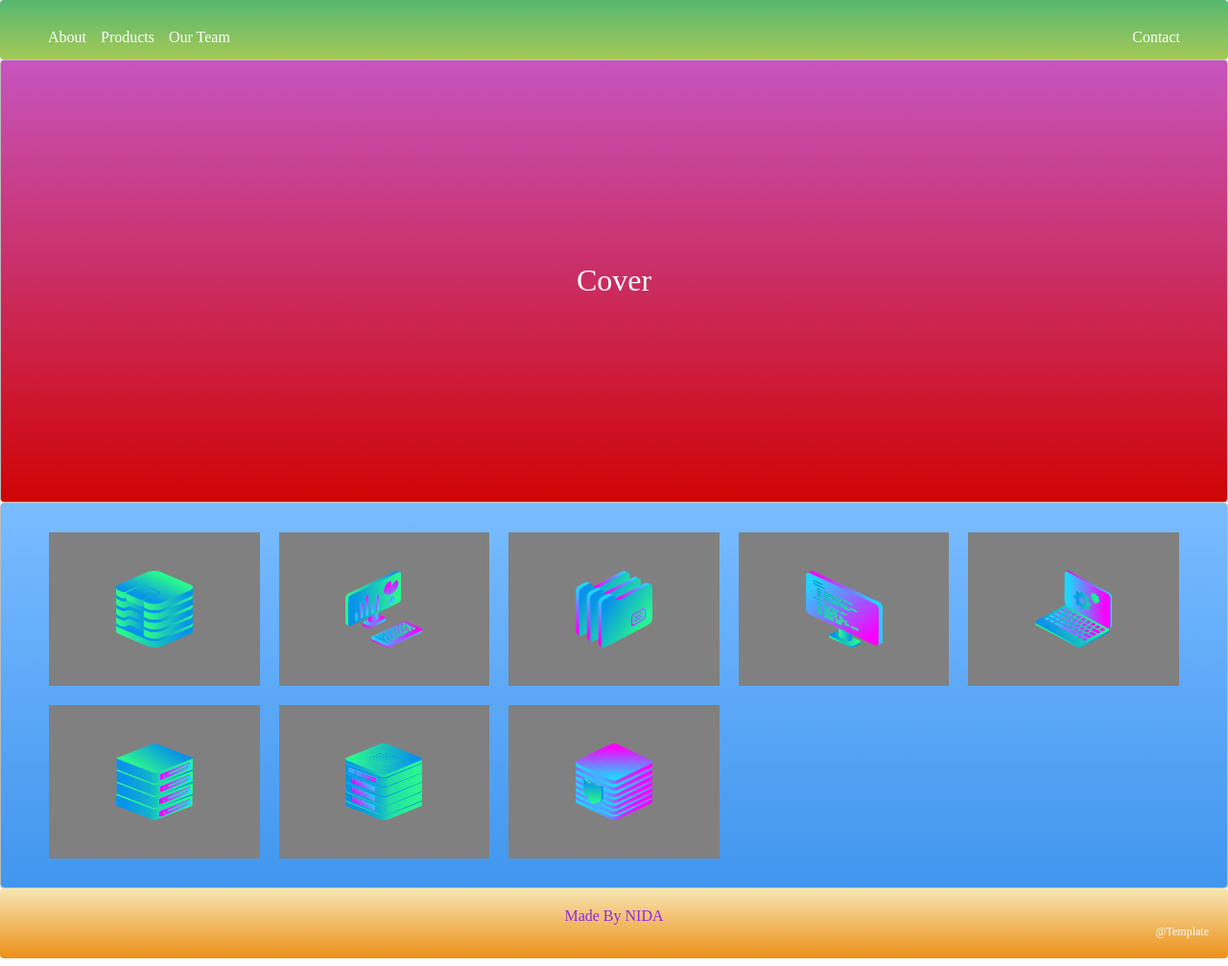
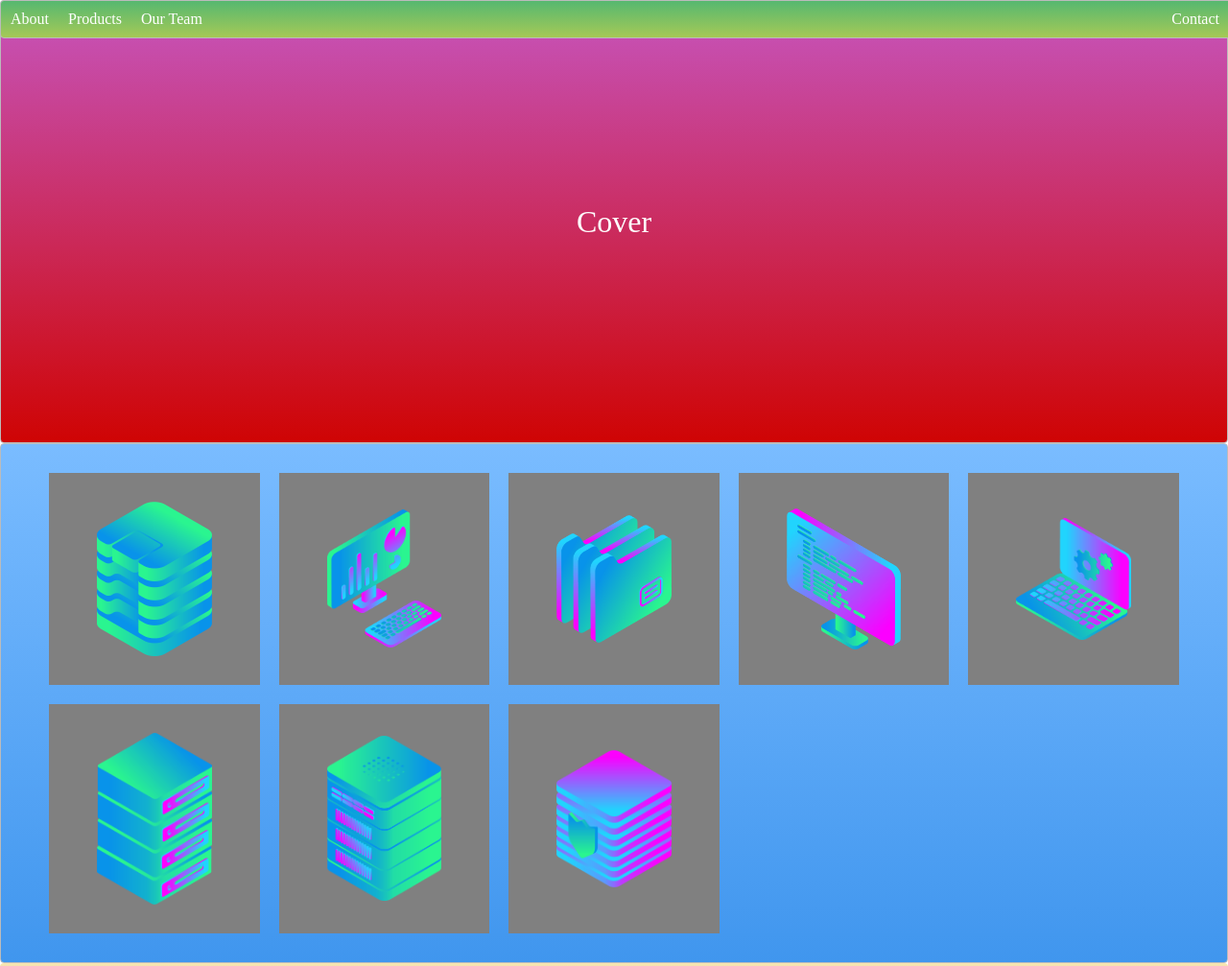
Before and after one commit to Nida-18/WebsiteTemplate, a plain HTML site: page index.html in a window 1280 px wide. Shown: the top 1007 px of the page at 96% size. Drawn offline with Linux system fonts and the light colour scheme.

Commit message:
Add files via upload

```diff
--- a/index.html
+++ b/index.html
@@ -8,15 +8,11 @@
 </head>
 <body>
 	<div class="container">
-		<div class="grid header">
-			<div class="navigation">
-				<div class="tabs about">About</div>
-				<div class="tabs product">Products</div>
-				<div class="tabs team">Our Team</div>
-			</div>
-			<div class="navigation">
-				<div class="tabs contact">Contact</div>
-			</div>
+		<div class="grid header sticky">
+				<div class="tab about">About</div>
+				<div class="tab product">Products</div>
+				<div class="tab team">Our Team</div>
+				<div class="tab contact">Contact</div>
 		</div>
 		<div class="grid cover">
 			Cover
@@ -45,7 +41,7 @@
 					<img src="server_3.png">
 				</div>
 				<div class="image">
-					<img src="server_safe_2.png">
+					<img src="server_Safe_2.png">
 				</div>
 			</div>
 		</div>
--- a/style.css
+++ b/style.css
@@ -16,18 +16,26 @@ body{
     text-align: center;
 }
 
+
+.sticky{
+	position: fixed;
+	top: 0;
+	width: 100%;
+}
+
 .header{
 	font-size: 1rem;
-	border: 0px;
-	height: 0.1rem;
-	display: inline-flex;
-	justify-content: space-between;
+	display: flex;
+	margin: 0;
+	padding: 0px 30px 0px 0px;
 }
 
-.navigation{
-	display: inline-flex;
-	column-gap: 15px;
-	justify-content: space-around;
+.tab{
+	padding: 10px;
+}
+
+.contact{
+	margin-left: auto;
 }
 
 
@@ -38,15 +46,14 @@ body{
 }
 
 .cover{
-	height: 400px;
+	height: 50vh;
 	display: flex;
 	align-items: center;
 	justify-content: center;
 }
 
-img{
-	height: 5rem;
-	width: 5rem;
+.image > img{
+	width: 100%;
 }
 
 .project{
@@ -55,7 +62,8 @@ img{
 
 .image{
 	background: #808080;
-	height: 10rem;
+	/*height: 10rem;*/
+	padding: 30px 50px;
 	display: flex;
 	align-items: center;
 	justify-content: center;
@@ -80,7 +88,7 @@ img{
 }
 
 .author{
-	color: blueviolet;
+	font: bold ;
 	grid-column: 2/3;
 }
 
```
